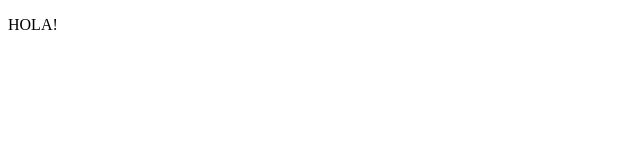
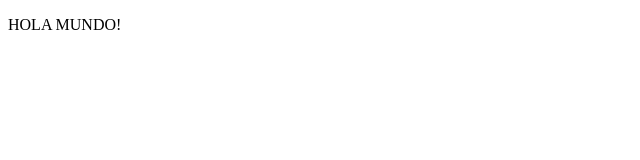
Before and after one commit to profesor-gn/hola-html, a plain HTML site: page index.html in a window 1280 px wide. Shown: the full height of the page, 0-640 px from the left. Drawn offline with Linux system fonts and the light colour scheme.

Commit message:
Cambio de mensaje
Signed-off-by: profesor-gn <jmenleo516@g.educaand.es>

```diff
--- a/index.html
+++ b/index.html
@@ -6,6 +6,6 @@
     <title>Document</title>
 </head>
 <body>
-    <p>HOLA!</p>
+    <p>HOLA MUNDO!</p>
 </body>
 </html>
```
